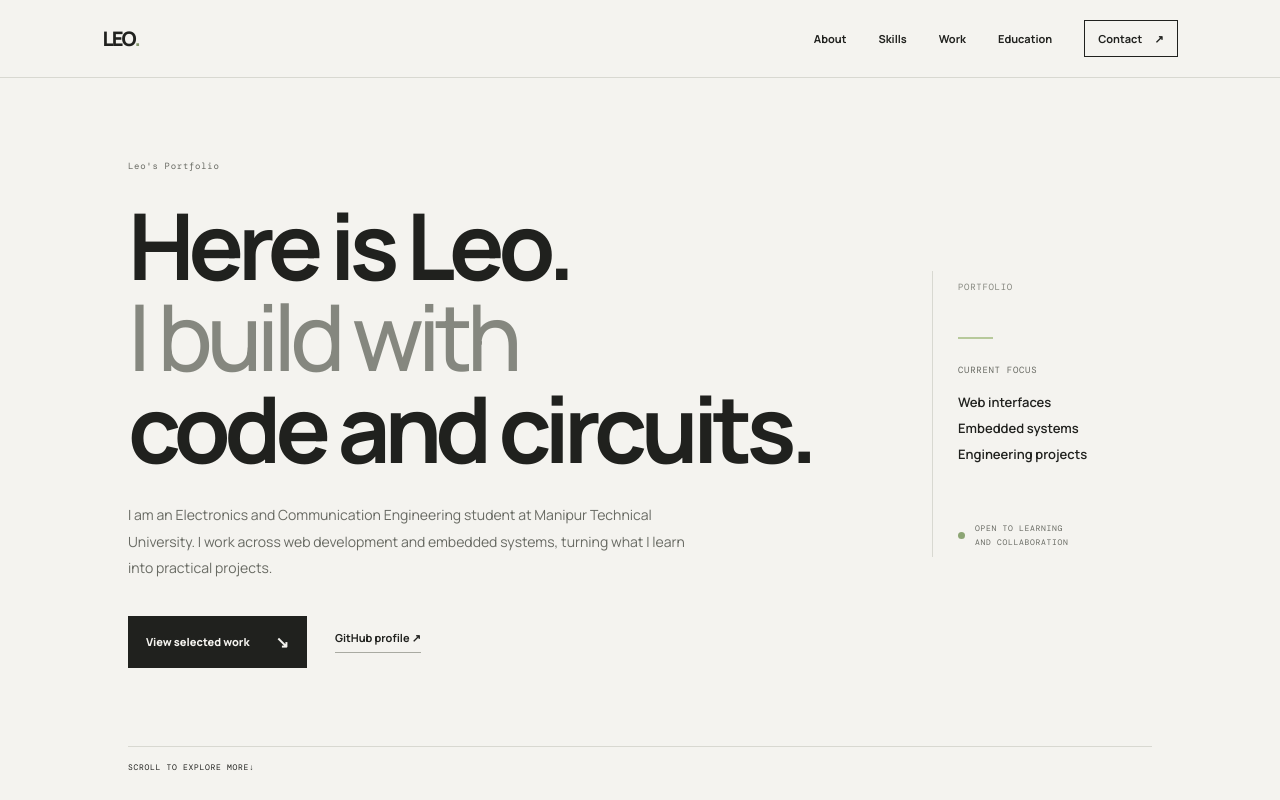
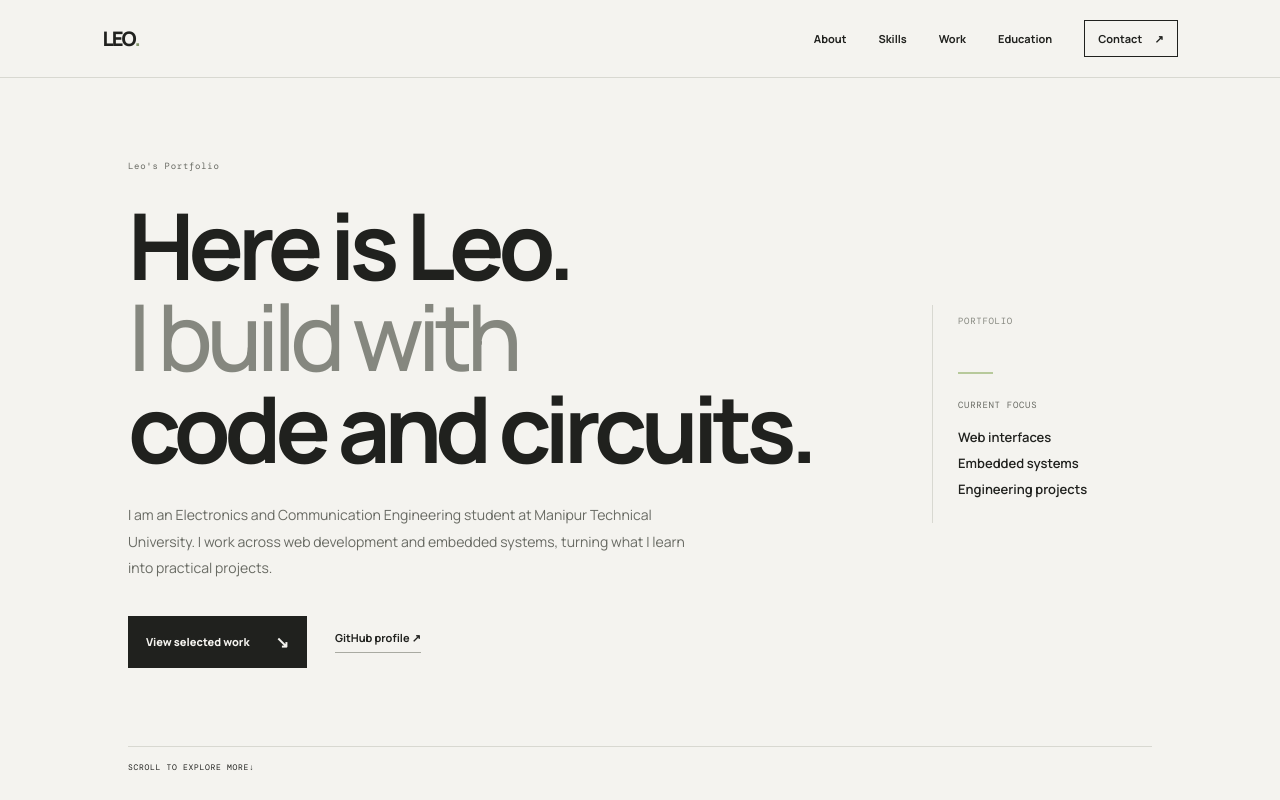
Before and after one commit to T-Leo-n/portfolio, a plain HTML site: page index.html in a window 1280 px wide. Shown: the top 800 px of the page. Drawn offline with nearby package versions, Linux system fonts and the light colour scheme.

Commit message:
Remove availability section from index.html
Removed availability section from the aside.

```diff
--- a/index.html
+++ b/index.html
@@ -42,10 +42,6 @@
         <div class="aside-rule"></div>
         <p class="aside-label">CURRENT FOCUS</p>
         <p class="aside-focus">Web interfaces<br>Embedded systems<br>Engineering projects</p>
-        <div class="aside-bottom reveal">
-          <span class="availability-dot"></span>
-          <span>OPEN TO LEARNING<br>AND COLLABORATION</span>
-        </div>
       </aside>
       <div class="hero-footer"><a href="#about">SCROLL TO EXPLORE MORE↓</a></div>
     </section>
```
